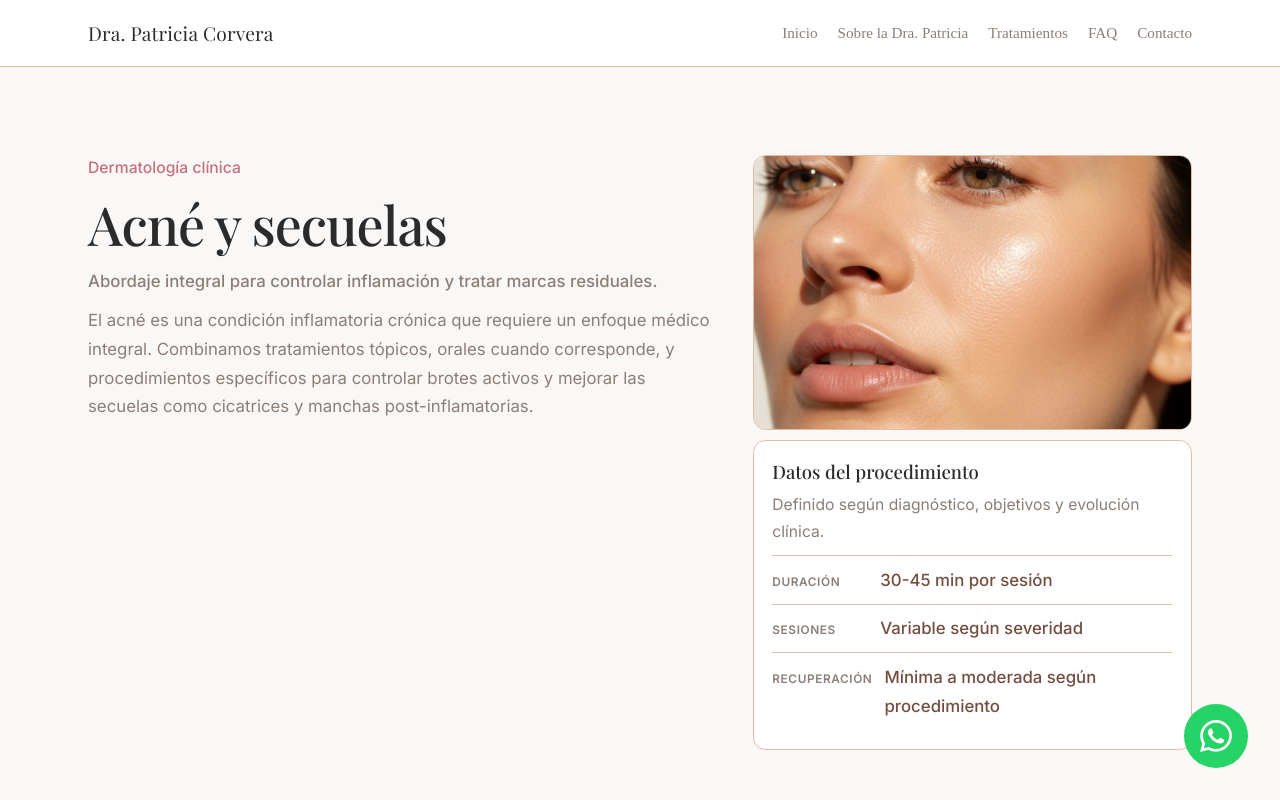
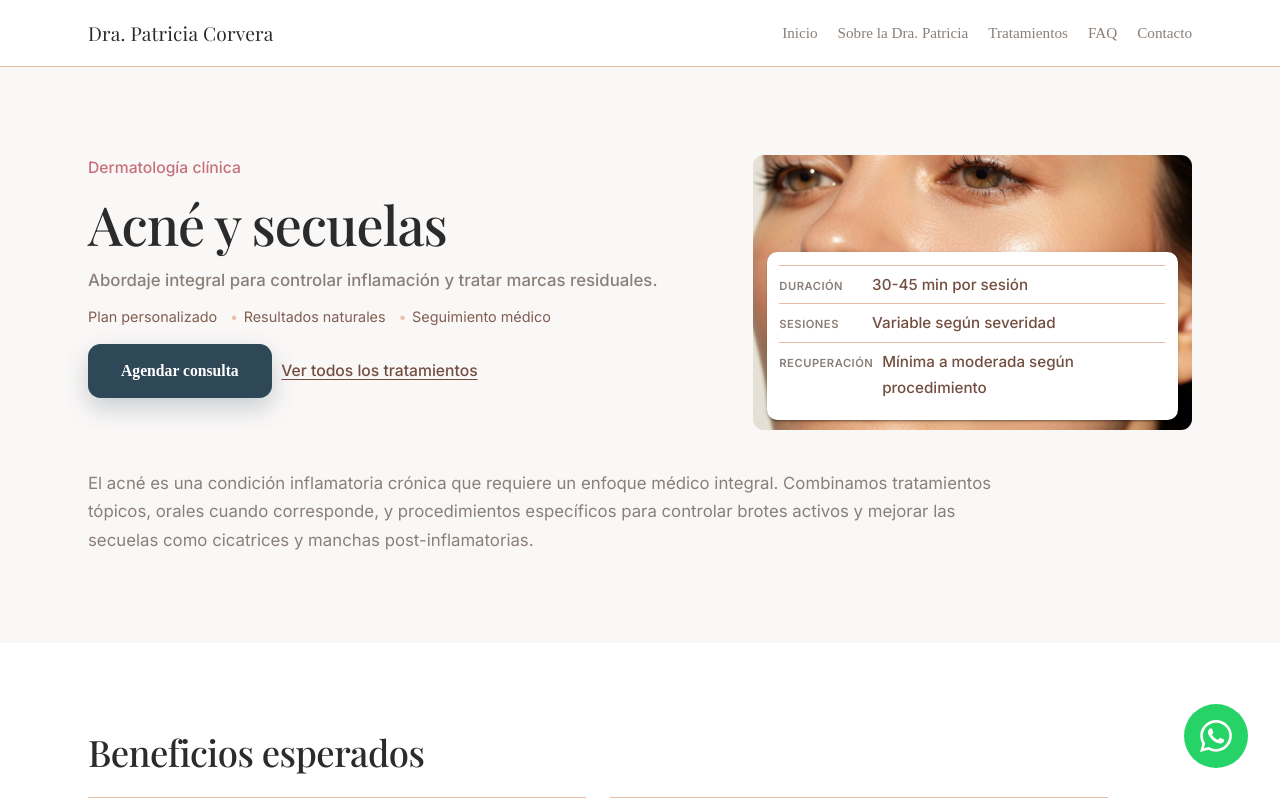
Before and after one commit to JuaniPardo/corvera-site, a Next.js app: page /tratamientos/acne-y-secuelas in a window 1280 px wide. Shown: the top 800 px of the page. Built offline with nearby package versions, Linux system fonts and the light colour scheme; a web font is replaced by a local one.

Commit message:
Refine treatment hero to editorial layout and simplify trust tags

```diff
--- a/src/app/tratamientos/[slug]/page.tsx
+++ b/src/app/tratamientos/[slug]/page.tsx
@@ -48,11 +48,11 @@ export default async function TreatmentPage({ params }: TreatmentPageProps) {
             sx={{
               display: 'grid',
               gridTemplateColumns: { xs: '1fr', lg: 'repeat(12, minmax(0, 1fr))' },
-              gap: { xs: 2.6, lg: 4.4 },
+              gap: { xs: 2.3, lg: 4.4 },
               alignItems: 'start',
             }}
           >
-            <Box sx={{ gridColumn: { lg: 'span 7' }, display: 'grid', gap: 1.4 }}>
+            <Box sx={{ gridColumn: { lg: 'span 7' }, display: 'grid', gap: 1.35 }}>
               <Box component="p" sx={{ ...typeStyles.body2, color: 'brand.rose', fontWeight: 500 }}>
                 {treatment.categoryLabel}
               </Box>
@@ -62,12 +62,47 @@ export default async function TreatmentPage({ params }: TreatmentPageProps) {
               <Box component="p" sx={{ ...typeStyles.body1, color: 'brand.gray', maxWidth: 700, fontWeight: 500 }}>
                 {treatment.shortDescription}
               </Box>
-              <Box component="p" sx={{ ...typeStyles.body1, color: 'brand.gray', maxWidth: 720 }}>
-                {treatment.fullDescription}
+              <Box sx={{ display: 'flex', flexWrap: 'wrap', gap: 0.9, alignItems: 'center' }}>
+                {['Plan personalizado', 'Resultados naturales', 'Seguimiento médico'].map((item, index) => (
+                  <Box
+                    key={item}
+                    component="span"
+                    sx={{
+                      ...typeStyles.body2,
+                      fontSize: { xs: '0.92rem', md: '0.9rem' },
+                      color: 'brand.brown',
+                      opacity: 0.9,
+                      '&::before': index === 0 ? undefined : {
+                        content: '"•"',
+                        color: 'brand.beige',
+                        mx: 0.7,
+                      },
+                    }}
+                  >
+                    {item}
+                  </Box>
+                ))}
+              </Box>
+              <Box sx={{ display: 'flex', gap: 1.2, alignItems: 'center', flexWrap: 'wrap', pt: 0.4 }}>
+                <ActionLink href="/contacto" label="Agendar consulta" variant="primary" />
+                <Box
+                  component="a"
+                  href="/tratamientos"
+                  sx={{
+                    ...typeStyles.body2,
+                    color: 'brand.brown',
+                    textDecoration: 'underline',
+                    textUnderlineOffset: '0.22em',
+                    textDecorationColor: 'brand.beige',
+                    fontWeight: 500,
+                  }}
+                >
+                  Ver todos los tratamientos
+                </Box>
               </Box>
             </Box>
 
-            <Box sx={{ gridColumn: { lg: 'span 5' }, display: 'grid', gap: 1.35 }}>
+            <Box sx={{ gridColumn: { lg: 'span 5' }, position: 'relative' }}>
               <Box
                 component="img"
                 src={treatment.image || TREATMENT_PLACEHOLDER_IMAGE}
@@ -78,34 +113,35 @@ export default async function TreatmentPage({ params }: TreatmentPageProps) {
                   height: 'auto',
                   aspectRatio: '16 / 10',
                   objectFit: 'cover',
-                  borderRadius: 1.25,
-                  border: 1,
-                  borderColor: 'brand.beige',
+                  borderRadius: 1.1,
                   backgroundColor: 'background.default',
                 }}
               />
               <Box
                 sx={{
                   display: 'grid',
-                  gap: 1.1,
-                  p: { xs: 2.05, md: 2.35 },
-                  borderRadius: 1.25,
-                  border: 1,
-                  borderColor: 'brand.beige',
+                  gap: 0.9,
+                  p: { xs: 1.4, md: 1.6 },
+                  position: { xs: 'static', lg: 'absolute' },
+                  left: { lg: 14 },
+                  right: { lg: 14 },
+                  bottom: { lg: 14 },
+                  mt: { xs: 1.15, lg: 0 },
+                  borderRadius: 1.05,
                   backgroundColor: 'background.paper',
+                  boxShadow: { xs: 'none', lg: 2 },
                 }}
               >
-                <Box component="h2" sx={{ ...typeStyles.h3, fontSize: '1.16rem' }}>
-                  Datos del procedimiento
-                </Box>
-                <Box component="p" sx={{ ...typeStyles.body2, color: 'brand.gray', fontSize: { xs: '1rem', md: '0.98rem' } }}>
-                  Definido según diagnóstico, objetivos y evolución clínica.
-                </Box>
                 <Box sx={{ display: 'grid' }}>
                   <InfoRow label="Duración" value={treatment.procedure.duration} />
                   <InfoRow label="Sesiones" value={treatment.procedure.sessions} />
                   <InfoRow label="Recuperación" value={treatment.procedure.recovery} />
                 </Box>
+              </Box>
+            </Box>
+            <Box sx={{ gridColumn: { lg: '1 / span 12' }, maxWidth: 920 }}>
+              <Box component="p" sx={{ ...typeStyles.body1, color: 'brand.gray' }}>
+                {treatment.fullDescription}
               </Box>
             </Box>
           </Box>
@@ -266,11 +302,11 @@ function InfoRow({ label, value }: { label: string; value: string }) {
     <Box
       sx={{
         display: 'grid',
-        gridTemplateColumns: 'minmax(96px, auto) minmax(0, 1fr)',
+        gridTemplateColumns: 'minmax(84px, auto) minmax(0, 1fr)',
         alignItems: 'baseline',
-        gap: 1.5,
-        py: 1.2,
-        borderTop: 1,
+        gap: 1.1,
+        py: 0.75,
+        borderTop: 0.8,
         borderColor: 'brand.beige',
       }}
     >
@@ -281,13 +317,13 @@ function InfoRow({ label, value }: { label: string; value: string }) {
           color: 'brand.gray',
           fontWeight: 600,
           textTransform: 'uppercase',
-          fontSize: { xs: '0.8rem', md: '0.74rem' },
-          letterSpacing: '0.05em',
+          fontSize: { xs: '0.74rem', md: '0.7rem' },
+          letterSpacing: '0.045em',
         }}
       >
         {label}
       </Box>
-      <Box component="span" sx={{ ...typeStyles.body1, color: 'brand.brown', fontWeight: 500, fontSize: { xs: '1.12rem', md: '1.05rem' } }}>
+      <Box component="span" sx={{ ...typeStyles.body1, color: 'brand.brown', fontWeight: 500, fontSize: { xs: '1rem', md: '0.95rem' } }}>
         {value}
       </Box>
     </Box>
```
Also changed, not shown: src/sections/home/HeroSection.tsx (+20 -12 lines).
